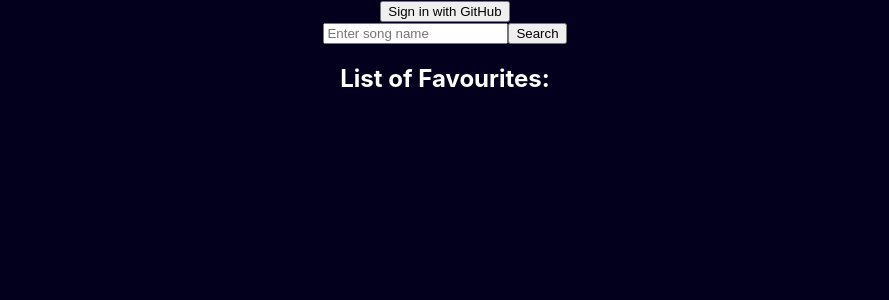
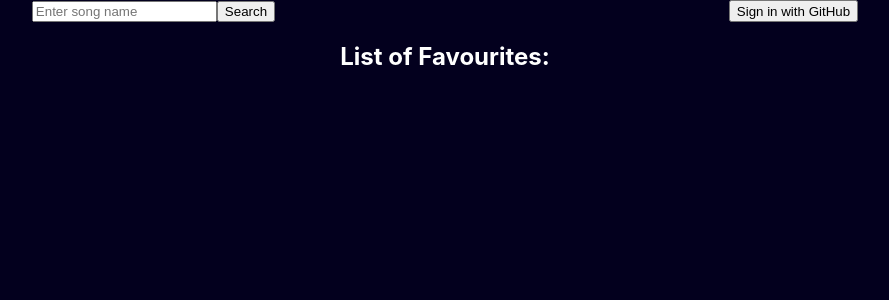
Before and after one commit to avreally/streaming-app, a React (Create React App) app in the folder client/: page / in a window 1280 px wide. Shown: the top 300 px of the page, without its empty margins (195-1084 px from the left). Built offline with nearby package versions, Linux system fonts and the light colour scheme; no server answers; the HTML template or start-up script is replaced by a standard one.

Commit message:
WIP css in Navbar

```diff
--- a/client/src/components/Navbar/Navbar.css
+++ b/client/src/components/Navbar/Navbar.css
@@ -0,0 +1,10 @@
+.navbar {
+  display: flex;
+  flex-direction: row;
+  justify-content: space-around;
+}
+
+.greeting {
+  display: flex;
+  flex-direction: row;
+}
--- a/client/src/components/Navbar/Navbar.tsx
+++ b/client/src/components/Navbar/Navbar.tsx
@@ -25,7 +25,12 @@ const Navbar = ({ getSong, userData, authorizeButtonName }: NavbarProps) => {
   };
 
   return (
-    <nav>
+    <nav className="navbar">
+      <SearchForm
+        className="searchForm"
+        placeholder="Enter song name"
+        onSubmit={getSong}
+      />
       {userData === undefined ? (
         <Button
           className="signInButton"
@@ -33,7 +38,7 @@ const Navbar = ({ getSong, userData, authorizeButtonName }: NavbarProps) => {
           onClick={handleSignIn}
         />
       ) : (
-        <div>
+        <div className="greeting">
           <UserGreeting className="userGreeting" userData={userData} />
           <Button
             className="signOutButton"
@@ -42,11 +47,6 @@ const Navbar = ({ getSong, userData, authorizeButtonName }: NavbarProps) => {
           />
         </div>
       )}
-      <SearchForm
-        className="searchForm"
-        placeholder="Enter song name"
-        onSubmit={getSong}
-      />
     </nav>
   );
 };
```
